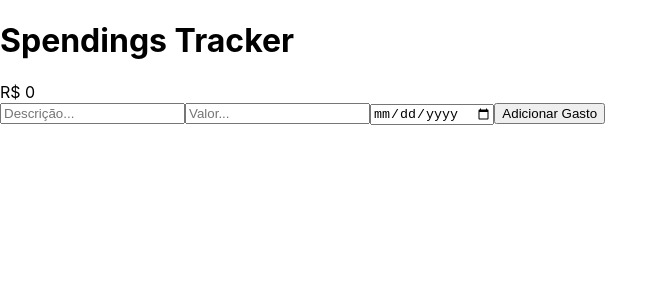
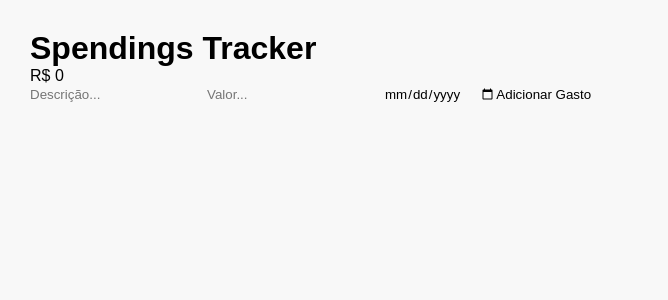
Before and after one commit to fernandofawkes/spending-tracker, a React (Create React App) app: page / in a window 1280 px wide. Shown: the top 300 px of the page, without its empty margins (0-668 px from the left). Built offline with nearby package versions, Linux system fonts and the light colour scheme.

Commit message:
general styles

```diff
--- a/src/index.css
+++ b/src/index.css
@@ -1,13 +1,29 @@
-body {
-  margin: 0;
-  font-family: -apple-system, BlinkMacSystemFont, 'Segoe UI', 'Roboto', 'Oxygen',
-    'Ubuntu', 'Cantarell', 'Fira Sans', 'Droid Sans', 'Helvetica Neue',
-    sans-serif;
-  -webkit-font-smoothing: antialiased;
-  -moz-osx-font-smoothing: grayscale;
+:root {
+	--light: #F8F8F8;
+	--dark: #313131;
+	--grey: #888;
+	--primary: #8b08e5;
+	--secondary: #f7357c;
+	--alert: #FF1E2D;
 }
 
-code {
-  font-family: source-code-pro, Menlo, Monaco, Consolas, 'Courier New',
-    monospace;
+* {
+	margin: 0;
+	padding: 0;
+	box-sizing: border-box;
+	font-family: montserrat, sans-serif;
 }
+
+input, button {
+	border: none;
+	outline: none;
+	background: none;
+}
+
+body {
+	background-color: var(--light);
+}
+
+.App {
+	padding: 30px;
+}
```
